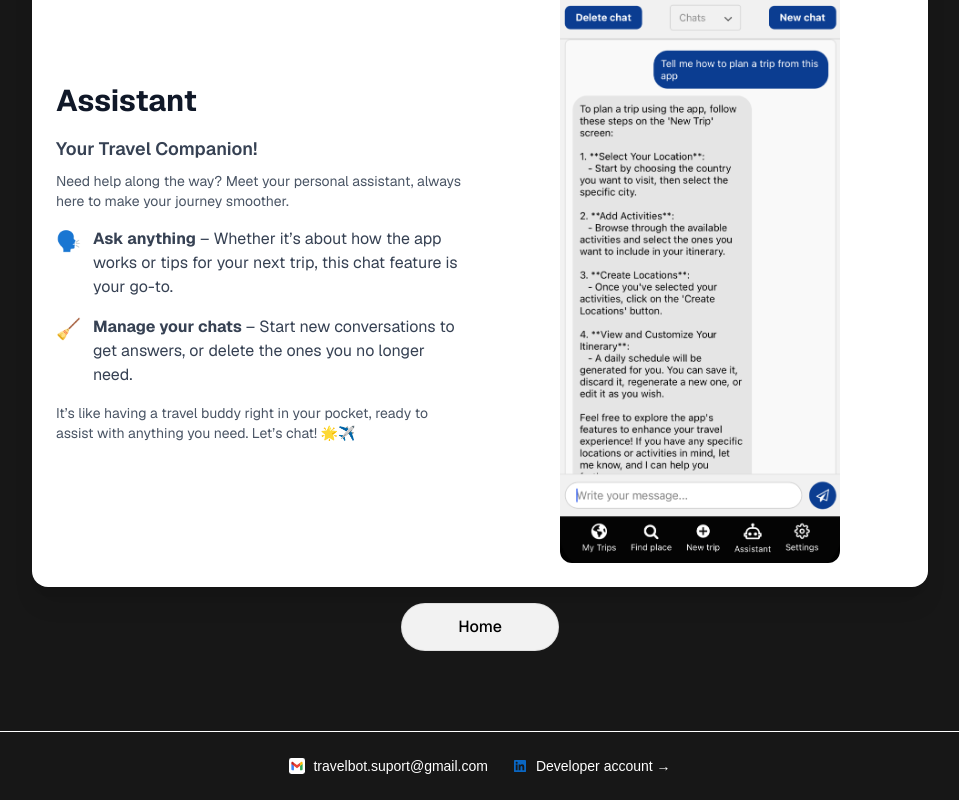
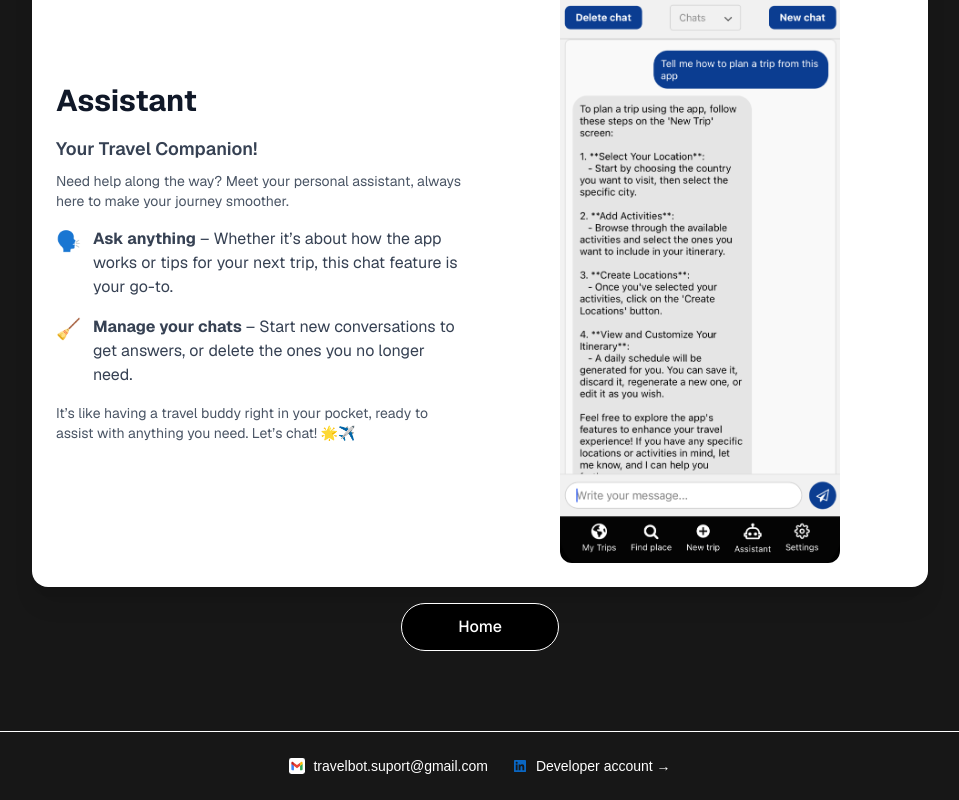
Before and after one commit to HabaAndrei/travelbot-presentation, a Next.js app: page /functionalities in a window 1280 px wide. Shown: the part 2513-3313 px from the top of the page, without its empty margins (160-1119 px from the left). Built offline with nearby package versions, Linux system fonts and the light colour scheme.

Commit message:
update class

```diff
--- a/src/app/functionalities/page.js
+++ b/src/app/functionalities/page.js
@@ -8,7 +8,7 @@ export default function Functionalities() {
       <Presentation/>
 
       <Link
-        className="rounded-full border border-solid border-black/[.08] flex items-center justify-center bg-[#f2f2f2] font-medium text-black text-sm sm:text-base h-10 sm:h-12 px-4 sm:px-5 w-full sm:w-auto md:w-[158px]"
+        className="rounded-full border border-solid border-white flex items-center justify-center bg-black font-medium text-white text-sm sm:text-base h-10 sm:h-12 px-4 sm:px-5 w-full sm:w-auto md:w-[158px]"
         href="/"
         rel="noopener noreferrer"
       >
--- a/src/app/page.js
+++ b/src/app/page.js
@@ -8,7 +8,7 @@ export default function Home() {
         <GeneralDescription/>
 
         <Link
-          className="rounded-full border border-solid border-black/[.08] flex items-center justify-center bg-[#f2f2f2] font-medium text-black text-sm sm:text-base h-10 sm:h-12 px-4 sm:px-5 w-full sm:w-auto md:w-[158px]"
+          className="rounded-full border border-solid border-white flex items-center justify-center bg-black font-medium text-white text-sm sm:text-base h-10 sm:h-12 px-4 sm:px-5 w-full sm:w-auto md:w-[158px]"
           href="/functionalities"
           rel="noopener noreferrer"
         >
```
